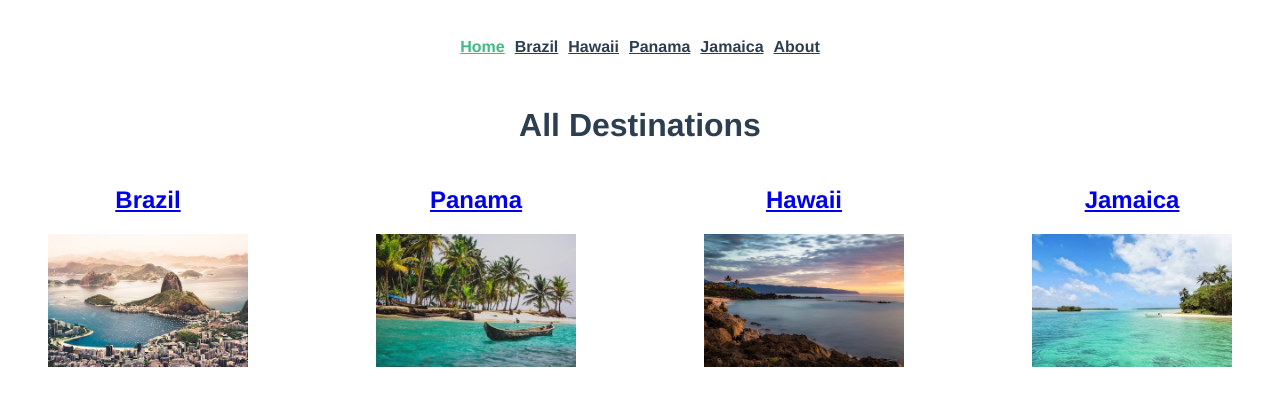
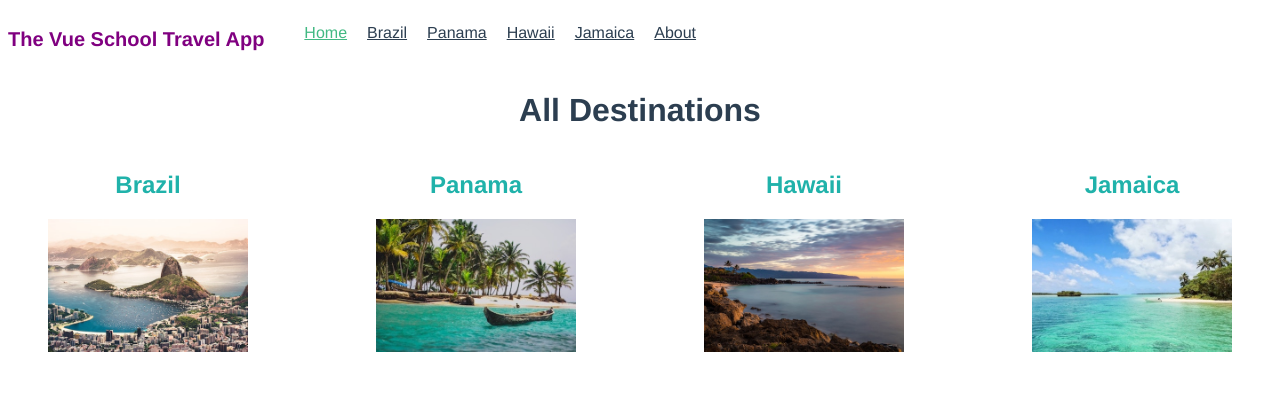
Before and after one commit to opolancoh/vue-router-app, a Vue app: page / in a window 1280 px wide. Shown: the top 406 px of the page. Built offline with nearby package versions, Linux system fonts and the light colour scheme.

Commit message:
Update dependencies

```diff
--- a/package.json
+++ b/package.json
@@ -8,7 +8,7 @@
     "lint": "vue-cli-service lint"
   },
   "dependencies": {
-    "core-js": "^3.6.4",
+    "core-js": "^3.6.5",
     "vue": "^2.6.11",
     "vue-router": "^3.1.5"
   },
@@ -20,8 +20,8 @@
     "@vue/eslint-config-airbnb": "^5.0.2",
     "babel-eslint": "^10.0.3",
     "eslint": "^6.7.2",
-    "eslint-plugin-import": "^2.20.1",
-    "eslint-plugin-vue": "^6.1.2",
+    "eslint-plugin-import": "^2.20.2",
+    "eslint-plugin-vue": "^6.2.2",
     "vue-template-compiler": "^2.6.11"
   }
 }
--- a/src/App.vue
+++ b/src/App.vue
@@ -1,7 +1,7 @@
 <template>
   <div id="app">
     <TheNavigation />
-    <router-view />
+    <router-view :key="$route.path" />
   </div>
 </template>
 
--- a/src/components/TheNavigation.vue
+++ b/src/components/TheNavigation.vue
@@ -1,28 +1,64 @@
 <template>
   <nav id="nav">
-    <router-link to="/">Home</router-link>
-    <router-link to="/brazil">Brazil</router-link>
-    <router-link to="/hawaii">Hawaii</router-link>
-    <router-link to="/panama">Panama</router-link>
-    <router-link to="/jamaica">Jamaica</router-link>
-    <router-link to="/about">About</router-link>
+    <p class="logo">The Vue School Travel App</p>
+    <ul class="nav-links">
+      <li class="links">
+        <router-link to="/">Home</router-link>
+      </li>
+      <li v-for="destination in destinations" :key="destination.name" class="links">
+        <router-link :to="{ name: 'DestinationDetails', params: { id: destination.slug } }">{{
+          destination.name
+        }}</router-link>
+      </li>
+      <li class="links">
+        <router-link to="/about">About</router-link>
+      </li>
+    </ul>
   </nav>
 </template>
+
+<script>
+import store from '@/store';
+
+export default {
+  data() {
+    return {
+      destinationId: this.$route.params.id,
+      destinations: store.destinations,
+    };
+  },
+};
+</script>
 
 <style scoped>
 #nav {
   display: flex;
-  justify-content: center;
-  padding: 30px;
 }
 
 #nav a {
-  font-weight: bold;
   color: #2c3e50;
-  padding: 0 5px;
 }
 
 #nav a.router-link-exact-active {
   color: #42b983;
 }
+
+.nav-links {
+  display: flex;
+}
+
+.links {
+  padding-right: 20px;
+  list-style: none;
+}
+
+.links:hover {
+  text-decoration: underline;
+}
+
+.logo {
+  font-size: 20px;
+  color: purple;
+  font-weight: bold;
+}
 </style>
--- a/src/router/index.js
+++ b/src/router/index.js
@@ -1,7 +1,6 @@
 import Vue from 'vue';
 import VueRouter from 'vue-router';
 import Home from '../views/Home.vue';
-
 
 Vue.use(VueRouter);
 
@@ -9,40 +8,34 @@ const routes = [
   {
     path: '/',
     name: 'Home',
+    props: true,
     component: Home,
   },
   {
     path: '/about',
     name: 'About',
+
     // route level code-splitting
     // this generates a separate chunk (about.[hash].js) for this route
     // which is lazy-loaded when the route is visited.
     component: () => import(/* webpackChunkName: "about" */ '../views/About.vue'),
   },
   {
-    path: '/brazil',
-    name: 'Brazil',
-    component: () => import(/* webpackChunkName: "brazil" */ '../views/Brazil'),
-  },
-  {
-    path: '/hawaii',
-    name: 'Hawaii',
-    component: () => import(/* webpackChunkName: "hawaii" */ '../views/Hawaii'),
-  },
-  {
-    path: '/panama',
-    name: 'Panama',
-    component: () => import(/* webpackChunkName: "panama" */ '../views/Panama'),
-  },
-  {
-    path: '/jamaica',
-    name: 'Jamaica',
-    component: () => import(/* webpackChunkName: "jamaica" */ '../views/Jamaica'),
-  },
-  {
     path: '/details/:id',
     name: 'DestinationDetails',
-    component: () => import(/* webpackChunkName: "destination-details" */ '../views/DestinationDetails'),
+    props: true,
+    component: () =>
+      // eslint-disable-next-line implicit-arrow-linebreak
+      import(/* webpackChunkName: "destination-details" */ '../views/DestinationDetails'),
+    children: [
+      {
+        path: ':experienceSlug',
+        name: 'ExperienceDetails',
+        component: () =>
+          // eslint-disable-next-line implicit-arrow-linebreak
+          import(/* webpackChunkName: "experience-details" */ '../views/ExperienceDetails'),
+      },
+    ],
   },
 ];
 
--- a/src/views/Brazil.vue
+++ /dev/null
@@ -1,5 +0,0 @@
-<template>
-  <div>
-    <h2>Brazil</h2>
-  </div>
-</template>
--- a/src/views/DestinationDetails.vue
+++ b/src/views/DestinationDetails.vue
@@ -1,11 +1,27 @@
 <template>
+  <div>
     <section class="destination">
       <h1>{{ destination.name }}</h1>
       <div class="destination-details">
         <img :src="require(`@/assets/${destination.image}`)" :alt="destination.name" />
-      <p>{{destination.description}}</p>
+        <p>{{ destination.description }}</p>
       </div>
     </section>
+    <section class="experiences">
+      <h2>Top experiences in {{ destination.name }}</h2>
+      <div class="cards">
+        <div v-for="experience in destination.experiences" :key="experience.slug" class="card">
+          <router-link
+            :to="{ name: 'ExperienceDetails', params: { experienceSlug: experience.slug } }"
+          >
+            <img :src="require(`@/assets/${experience.image}`)" :alt="experience.name" />
+            <span class="card__text">{{ experience.name }}</span>
+          </router-link>
+        </div>
+      </div>
+      <router-view :key="$route.path"></router-view>
+    </section>
+  </div>
 </template>
 
 <script>
@@ -13,13 +29,14 @@ import store from '@/store.js';
 
 export default {
   data() {
-    return {
-      destinationId: this.$route.params.id,
-    };
+    return {};
+  },
+  props: {
+    id: { type: String, required: true },
   },
   computed: {
     destination() {
-      return store.destinations.find((destination) => destination.id === this.destinationId);
+      return store.destinations.find((destination) => destination.slug === this.id);
     },
   },
 };
@@ -41,4 +58,25 @@ p {
   font-size: 20px;
   text-align: left;
 }
+.cards {
+  display: flex;
+  justify-content: space-between;
+}
+.cards img {
+  max-height: 200px;
+}
+.card {
+  padding: 0 20px;
+  position: relative;
+}
+.card__text {
+  position: absolute;
+  top: 50%;
+  left: 50%;
+  transform: translate(-50%, -50%);
+  color: white;
+  font-size: 25px;
+  font-weight: bold;
+  text-decoration: none;
+}
 </style>
--- /dev/null
+++ b/src/views/ExperienceDetails.vue
@@ -0,0 +1,49 @@
+<template>
+  <section>
+    <h1>{Experiences}</h1>
+    <h2>{{ eperience.name }}</h2>
+    <div class="experience-details">
+      <img :src="require(`@/assets/${experience.image}`)" :alt="experience.name" />
+      <p>{{ experience.description }}</p>
+    </div>
+  </section>
+</template>
+
+<script>
+import store from '@/store';
+
+export default {
+  props: {
+    slug: { type: String, required: true },
+    experienceSlug: { type: String, required: true },
+  },
+  computed: {
+    destination() {
+      return store.destinations.find((destination) => destination.slug === this.slug);
+    },
+    esperience() {
+      return this.destination.experiences.find(
+        (experience) => experience.slug === this.experienceSlug,
+      );
+    },
+  },
+};
+</script>
+
+<style scoped>
+img {
+  max-width: 600px;
+  height: auto;
+  width: 100%;
+  max-height: 400px;
+}
+.experience-details {
+  display: flex;
+  justify-content: space-between;
+}
+p {
+  margin: 0 40px;
+  font-size: 20px;
+  text-align: left;
+}
+</style>
--- a/src/views/Hawaii.vue
+++ /dev/null
@@ -1,5 +0,0 @@
-<template>
-  <div>
-    <h2>Hawaii</h2>
-  </div>
-</template>
--- a/src/views/Home.vue
+++ b/src/views/Home.vue
@@ -3,11 +3,11 @@
     <h1>All Destinations</h1>
     <div class="destinations">
       <div v-for="destination in destinations" :key="destination.name">
-        <router-link :to="{ name: 'DestinationDetails', params: { id: destination.id } }">
+        <router-link :to="{ name: 'DestinationDetails', params: { id: destination.slug } }">
           <h2>{{ destination.name }}</h2>
         </router-link>
         <figure>
-          <router-link :to="{ name: 'DestinationDetails', params: { id: destination.id } }">
+          <router-link :to="{ name: 'DestinationDetails', params: { id: destination.slug } }">
             <img :src="require(`@/assets/${destination.image}`)" :alt="destination.name" />
           </router-link>
         </figure>
@@ -44,4 +44,12 @@ img {
   display: flex;
   justify-content: space-between;
 }
+a {
+  color: lightseagreen;
+  text-decoration: none;
+}
+a:hover,
+a:visited {
+  text-decoration: underline;
+}
 </style>
--- a/src/views/Jamaica.vue
+++ /dev/null
@@ -1,5 +0,0 @@
-<template>
-  <div>
-    <h2>Jamaica</h2>
-  </div>
-</template>
--- a/src/views/Panama.vue
+++ /dev/null
@@ -1,5 +0,0 @@
-<template>
-  <div>
-    <h2>Panama</h2>
-  </div>
-</template>
```
Also changed, not shown: 1 other file (tests, documents, lock files or other folders). Lines whose indentation alone changed are shown as unchanged.
